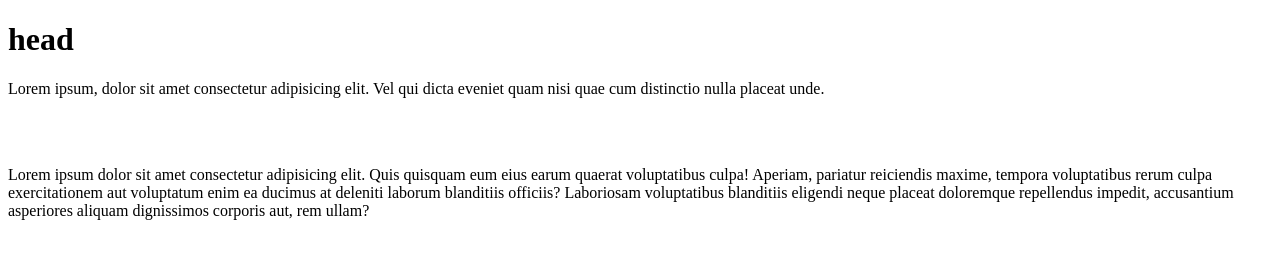
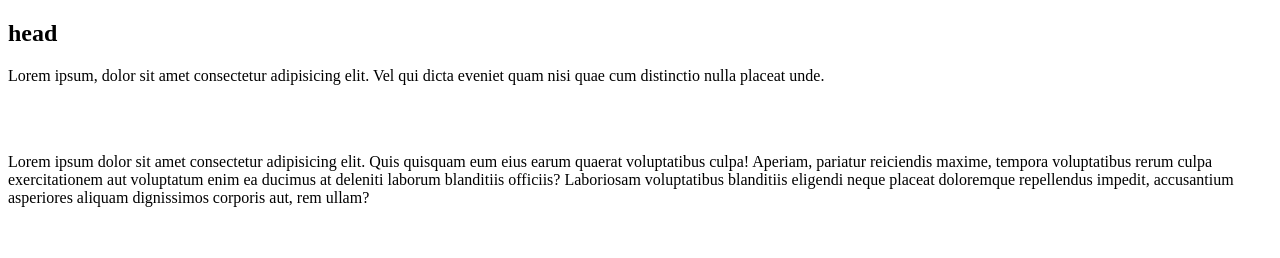
Before and after one commit to abdulfahad1/fahad-work-1, a plain HTML site: page index.html in a window 1280 px wide. Drawn offline with Linux system fonts and the light colour scheme.

Commit message:
hi chane to h2

```diff
--- a/index.html
+++ b/index.html
@@ -6,7 +6,7 @@
     <title>Document</title>
 </head>
 <body>
-    <h1>head</h1>
+    <h2>head</h2>
     <p>Lorem ipsum, dolor sit amet consectetur adipisicing elit. Vel qui dicta eveniet quam nisi quae cum distinctio nulla placeat unde.</p>
     <br> <br>
     <p>Lorem ipsum dolor sit amet consectetur adipisicing elit. Quis quisquam eum eius earum quaerat voluptatibus culpa! Aperiam, pariatur reiciendis maxime, tempora voluptatibus rerum culpa exercitationem aut voluptatum enim ea ducimus at deleniti laborum blanditiis officiis? Laboriosam voluptatibus blanditiis eligendi neque placeat doloremque repellendus impedit, accusantium asperiores aliquam dignissimos corporis aut, rem ullam?</p>
```
